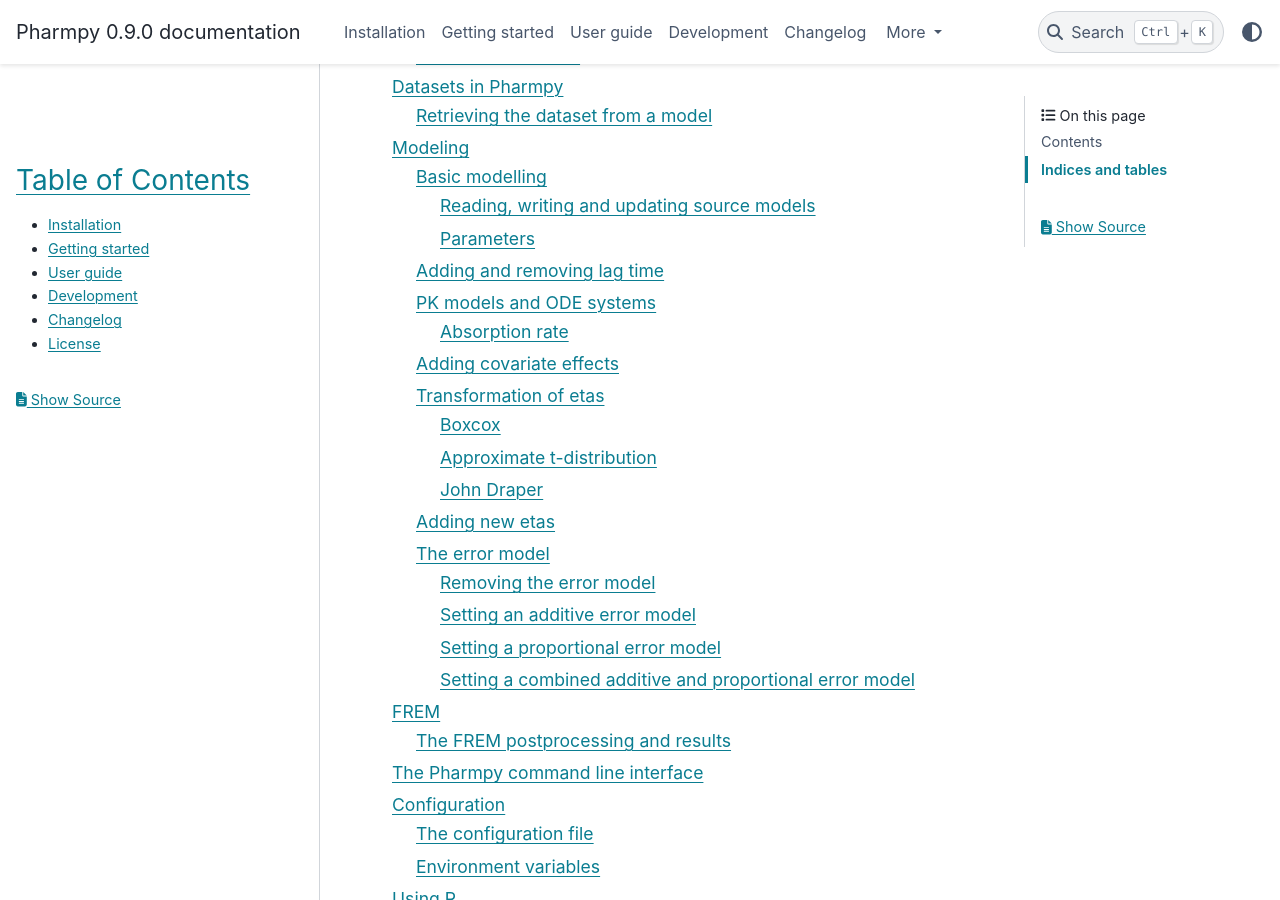
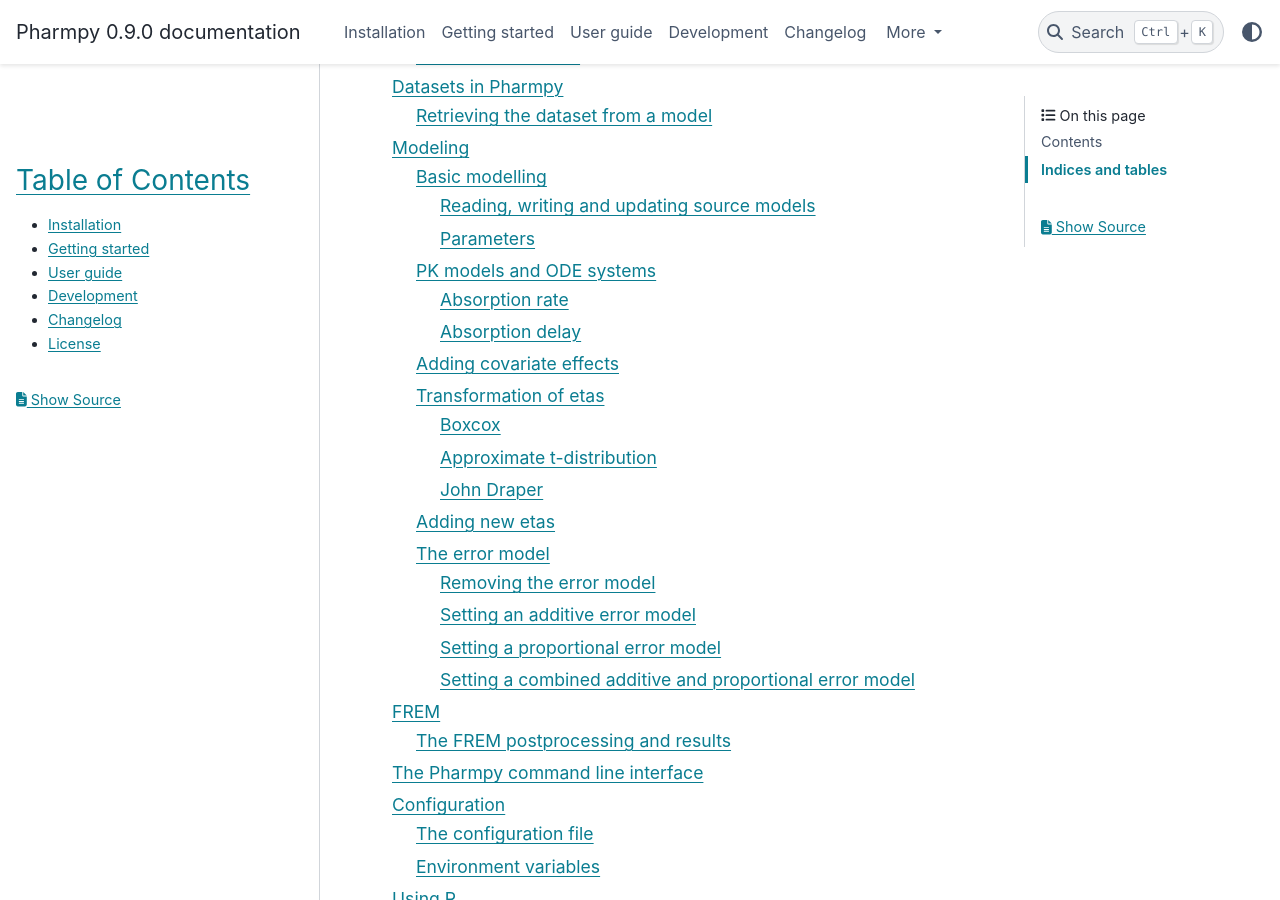
Before and after one commit to pharmpy/pharmpy, a Sphinx documentation site: the page built from docs/index.rst, in a window 1280 px wide and 900 px high, scrolled down 703 px. Built offline with Sphinx 7.4.7 and the PyData theme 0.15.4, drawn with Linux system fonts in a browser that asks for light colours; pages that are not in the unit, such as notebooks, are missing from menus; some of the changed lines change nothing that is shown.

Commit message:
Add transit compartments to user guide

```diff
--- a/docs/modeling.rst
+++ b/docs/modeling.rst
@@ -73,32 +73,6 @@
 
    fix_parameters(model, ['THETA(1)', 'THETA(2)'])
    unfix_parameters(model, 'THETA(1)')
-
-~~~~~~~~~~~~~~~~~~~~~~~~~~~~
-Adding and removing lag time
-~~~~~~~~~~~~~~~~~~~~~~~~~~~~
-
-.. jupyter-execute::
-
-   model = Model(path / "pheno.mod")
-
-Lag time may be added to a dose compartment of a model.
-
-.. jupyter-execute::
-
-   from pharmpy.modeling import add_lag_time
-   add_lag_time(model)
-   model.update_source()
-   print_model_diff(model_ref, model)
-
-To remove the lag time you can do the following:
-
-.. jupyter-execute::
-
-   from pharmpy.modeling import remove_lag_time
-   remove_lag_time(model)
-   model.update_source()
-   print_model_diff(model_ref, model)
 
 
 ~~~~~~~~~~~~~~~~~~~~~~~~~
@@ -231,6 +205,50 @@
    print_model_diff(model_ref, model)
 
 .. _cov_effects:
+
+Absorption delay
+~~~~~~~~~~~~~~~~
+
+Transit compartments
+====================
+
+Transit compartments can be added or removed using the same function.
+
+.. jupyter-execute::
+
+   model = Model(path / "pheno.mod")
+   from pharmpy.modeling import set_transit_compartments
+
+   set_transit_compartments(model, 4)
+   model.update_source()
+   print_model_diff(model_ref, model)
+
+
+Lag time
+========
+
+.. jupyter-execute::
+
+   model = Model(path / "pheno.mod")
+
+Lag time may be added to a dose compartment of a model.
+
+.. jupyter-execute::
+
+   from pharmpy.modeling import add_lag_time
+   add_lag_time(model)
+   model.update_source()
+   print_model_diff(model_ref, model)
+
+To remove the lag time you can do the following:
+
+.. jupyter-execute::
+
+   from pharmpy.modeling import remove_lag_time
+   remove_lag_time(model)
+   model.update_source()
+   print_model_diff(model_ref, model)
+
 
 ~~~~~~~~~~~~~~~~~~~~~~~~
 Adding covariate effects
```
